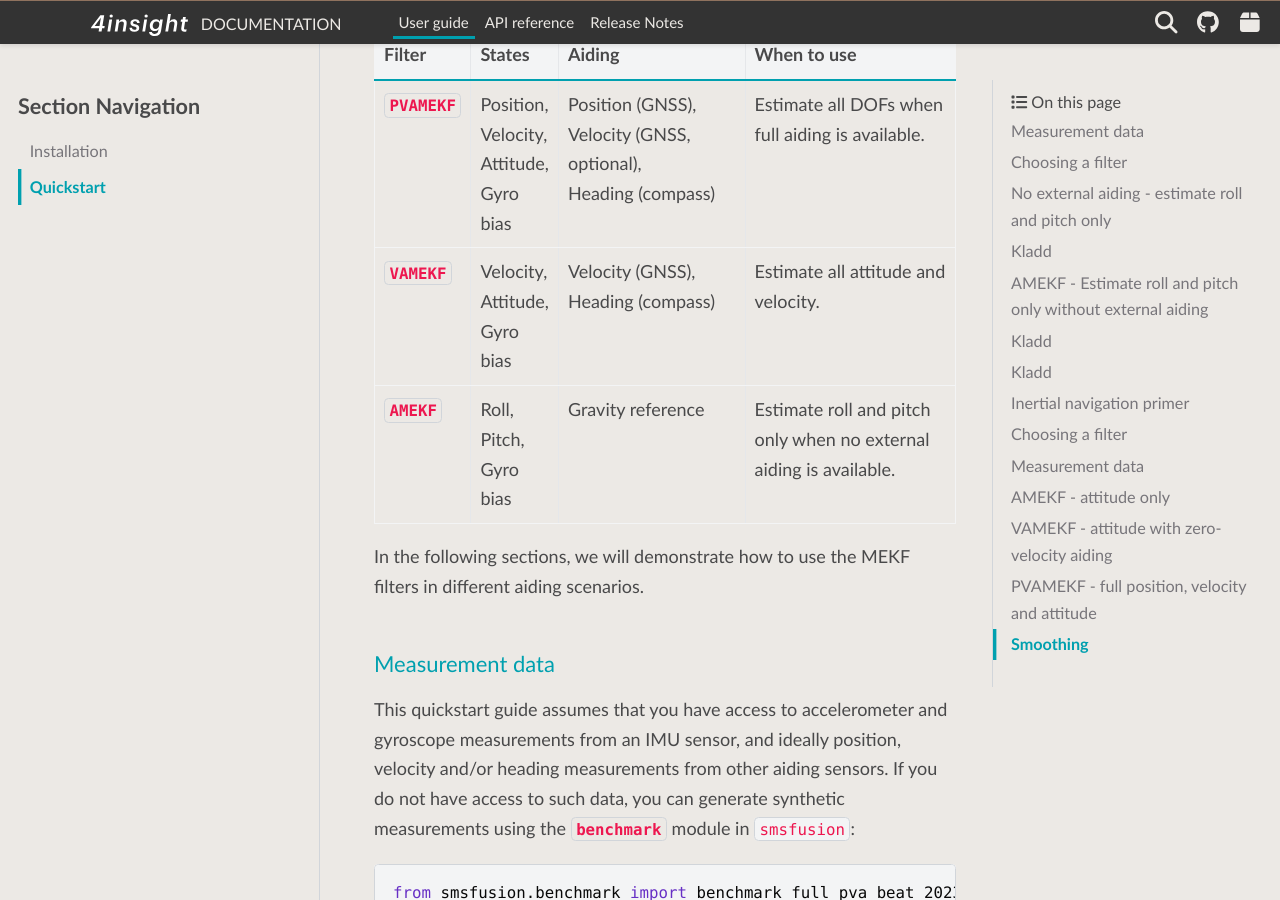
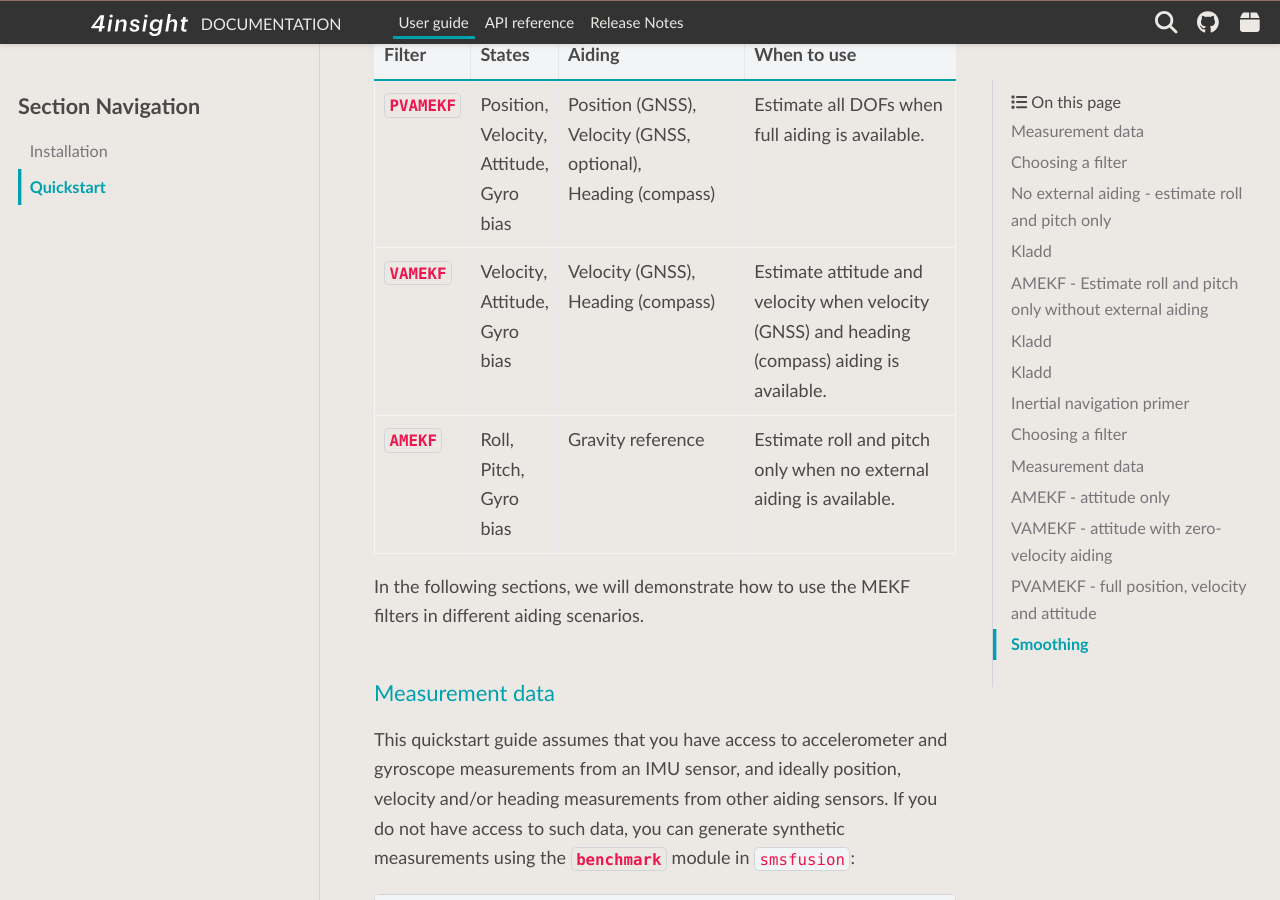
Before and after one commit to 4Subsea/smsfusion-python, a Sphinx documentation site: the page built from docs/user_guide/quickstart.rst, in a window 1280 px wide and 900 px high, scrolled down 969 px. Built offline with Sphinx 7.4.7 and the PyData theme 0.15.4, drawn with Linux system fonts in a browser that asks for light colours.

Commit message:
some changes

```diff
--- a/docs/user_guide/quickstart.rst
+++ b/docs/user_guide/quickstart.rst
@@ -49,7 +49,8 @@ different scenarios:
        | Gyro bias
      - | Velocity (GNSS),
        | Heading (compass)
-     - Estimate all attitude and velocity.
+     - Estimate attitude and velocity when velocity (GNSS) and heading (compass)
+       aiding is available.
    * - :class:`~smsfusion.AMEKF`
      - | Roll,
        | Pitch,
```
